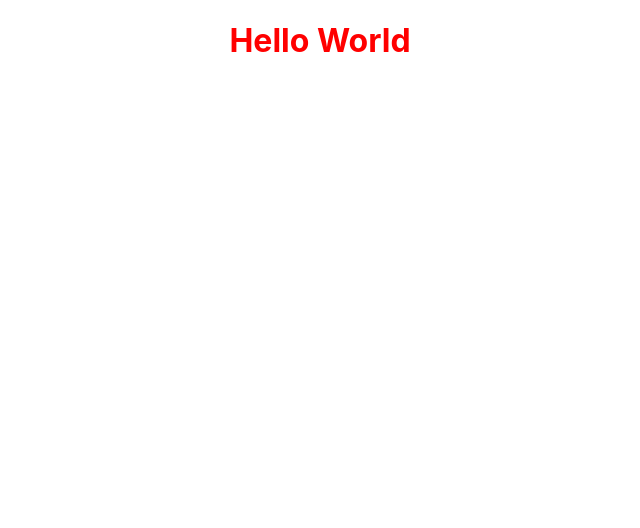
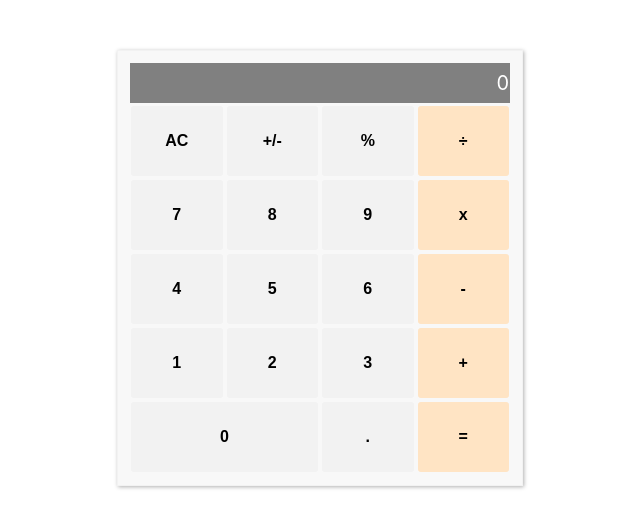
Before and after one commit to jugosack/math-magicians, a React (Create React App) app: page / in a window 1280 px wide. Shown: the top 528 px of the page, without its empty margins (320-960 px from the left). Built offline with nearby package versions, Linux system fonts and the light colour scheme.

Commit message:
Add UI and SCSS  of Calculator project

```diff
--- a/src/components/Calculator.js
+++ b/src/components/Calculator.js
@@ -2,7 +2,47 @@ import './Calculator.scss';
 
 function Calculator() {
   return (
-    <h1 className="header">Hello World</h1>
+    <>
+      <div className="space" />
+      <div className="container">
+
+        <table>
+          <tr className="result1">
+            <td colSpan={4}> 0</td>
+          </tr>
+
+          <tr>
+            <td><input type="button" value="AC" className="global first-row" /></td>
+            <td><input type="button" value="+/-" className="global first-row" /></td>
+            <td><input type="button" value="%" className="global first-row" /></td>
+            <td><input type="button" value="÷" className="global first-row" id="slash" /></td>
+          </tr>
+          <tr>
+            <td><input type="button" value="7" className="global" /></td>
+            <td><input type="button" value="8" className="global" /></td>
+            <td><input type="button" value="9" className="global" /></td>
+            <td><input type="button" value="x" className="global" id="ex" /></td>
+          </tr>
+          <tr>
+            <td><input type="button" value="4" className="global" /></td>
+            <td><input type="button" value="5" className="global" /></td>
+            <td><input type="button" value="6" className="global" /></td>
+            <td><input type="button" value="-" className="global" id="minus" /></td>
+          </tr>
+          <tr>
+            <td><input type="button" value="1" className="global" /></td>
+            <td><input type="button" value="2" className="global" /></td>
+            <td><input type="button" value="3" className="global" /></td>
+            <td><input type="button" value="+" className="global" id="plus" /></td>
+          </tr>
+          <tr>
+            <td colSpan="2"><input type="button" value="0" className="global grey" /></td>
+            <td><input type="button" value="." className="global" /></td>
+            <td><input type="button" value="=" className="global" id="equal" /></td>
+          </tr>
+        </table>
+      </div>
+    </>
   );
 }
 export default Calculator;
--- a/src/components/Calculator.scss
+++ b/src/components/Calculator.scss
@@ -1,3 +1,63 @@
-h1{
-    color: red;
+.space{
+    margin-top:50px;
 }
+  .container{
+    margin:auto;
+    width: 30%;
+    height:70%;
+    padding: 10px;
+    border: 1px solid #f2f2f2;
+    -webkit-box-shadow: 1px 1px 4px 0px rgba(176,176,176,1);
+       -moz-box-shadow: 1px 1px 4px 0px rgba(176,176,176,1);
+            box-shadow: 1px 1px 4px 0px rgba(176,176,176,1);
+    background-color: #F8F8F8;
+  }
+  .result1{
+   height:40px;
+    background-color: gray;
+  /*   padding: 10px; */
+    color: white;
+    text-align: right;
+    font-size: 20px;;
+
+
+  }
+  table{
+    width: 100%;
+  }
+  td{
+    width: 25%;
+  }
+  .result{
+    font-size: 24px;
+    padding: 16px 5px;
+    font-weight: 700;
+    text-align: right;
+    width: 96%;
+    border: none;
+    background-color: #F8F8F8;
+  }
+   .global{
+    // padding: 15px;
+    font-weight: bold;
+    font-size: 16px;
+    border: none;
+    border-radius: 3px;
+    background-color: #F2F2F2;
+    width: 100%;
+    height: 70px;
+  }
+  /*the global class padding reset for first-row class button*/
+  .first-row{
+   padding: 7px;
+  }
+  .plus{
+    height: 105px;
+  }
+  .grey{
+    background-color: #F2F2F2;
+  }
+
+  #plus, #slash, #ex, #minus, #equal{
+    background-color:bisque;
+  }
```
